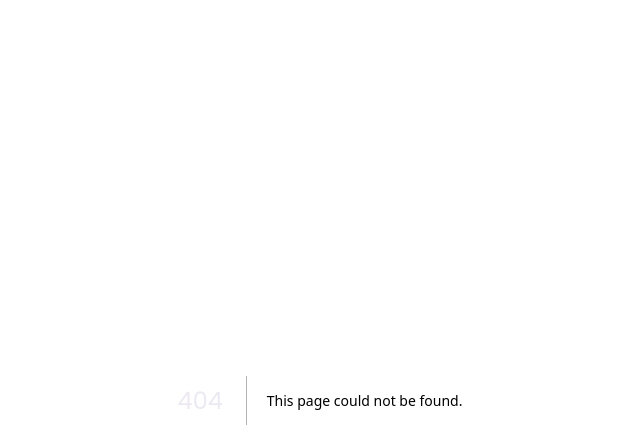
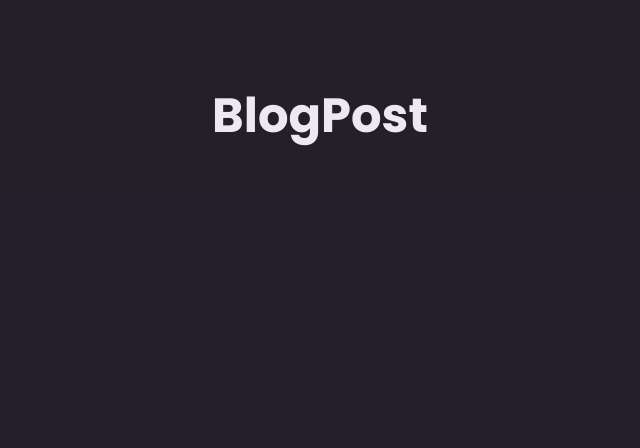
Before and after one commit to ajewoleOlugbenga/community-member, a Next.js app: page /blog/1 in a window 1280 px wide. Before the commit this address had no page. Shown: the top 448 px of the page, without its empty margins (320-960 px from the left). Built offline with nearby package versions, Linux system fonts and the light colour scheme.

Commit message:
feat: create page.js

```diff
--- /dev/null
+++ b/app/blog/[slug]/page.js
@@ -0,0 +1,11 @@
+import React from "react";
+
+const BlogPost = () => {
+  return (
+    <main>
+      <h1>BlogPost</h1>
+    </main>
+  );
+};
+
+export default BlogPost;
```
